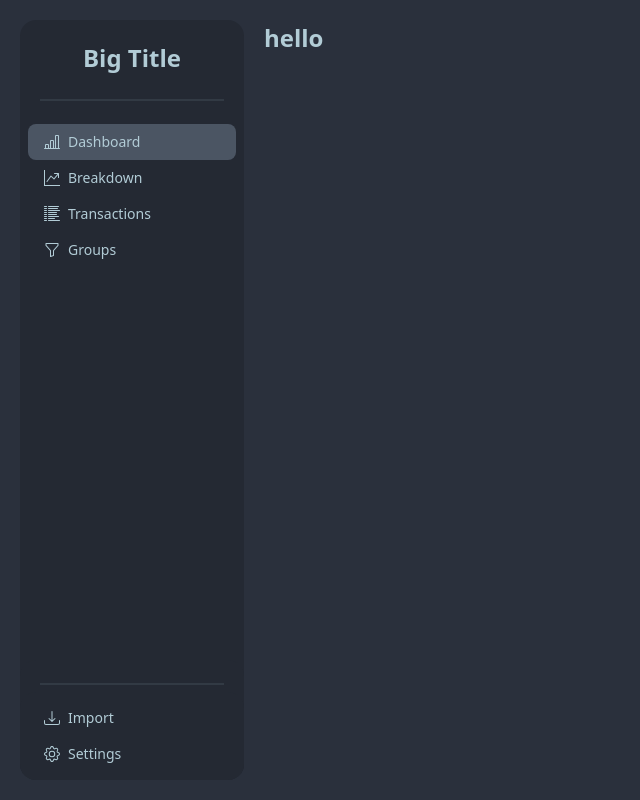
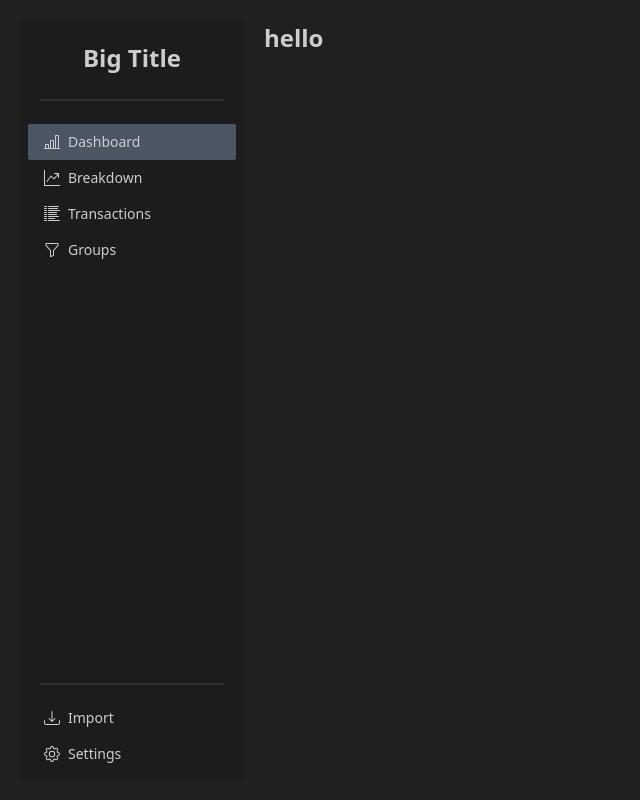
Before and after one commit to Ajdj100/Financial-App-3, a Vue app: page /Dashboard in a window 1280 px wide. Shown: the whole page, without its empty margins (0-640 px from the left). Built offline with nearby package versions, Linux system fonts and the light colour scheme; what tauri-plugin-sql-api would draw is missing.

Commit message:
changed theme

```diff
--- a/tailwind.config.js
+++ b/tailwind.config.js
@@ -13,6 +13,6 @@ export default {
   },
   plugins: [require("daisyui")],
   daisyui: {
-    themes: ["dim"],
+    themes: ["business"],
   },
 }
```
